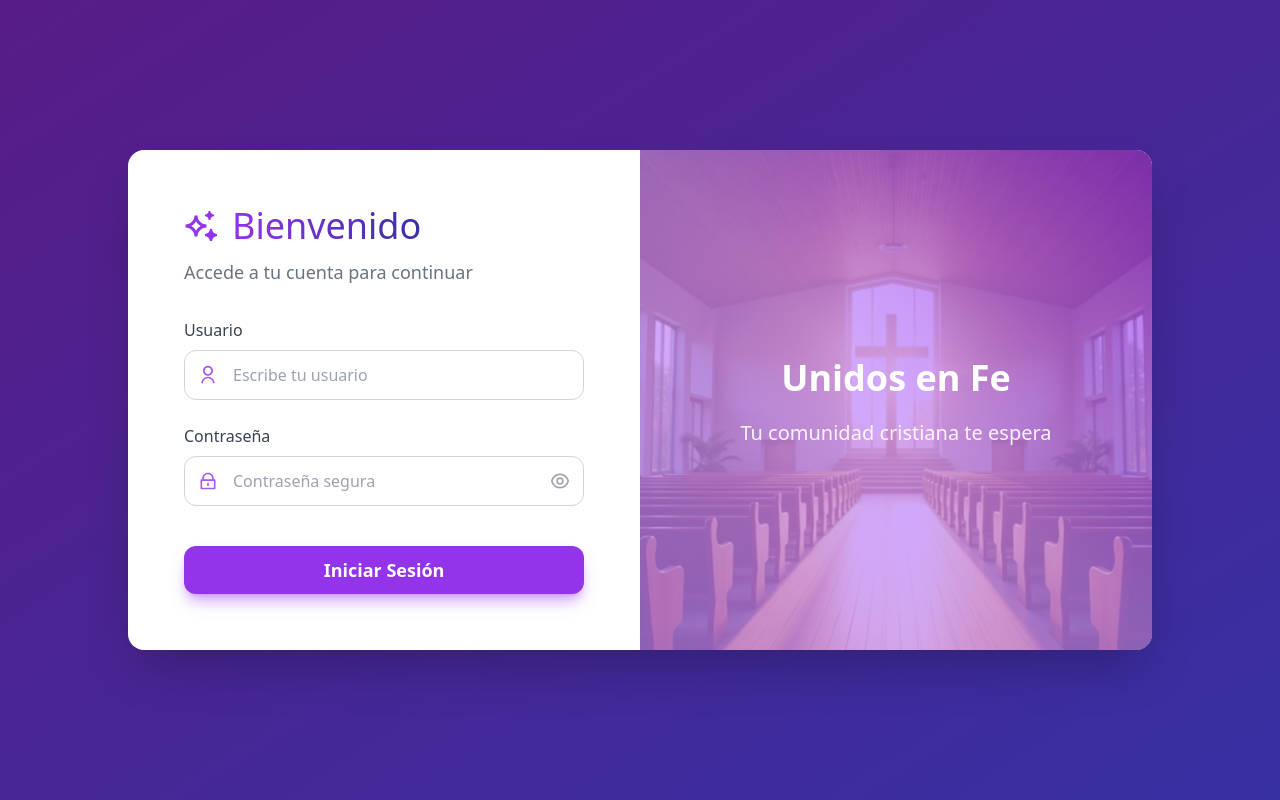
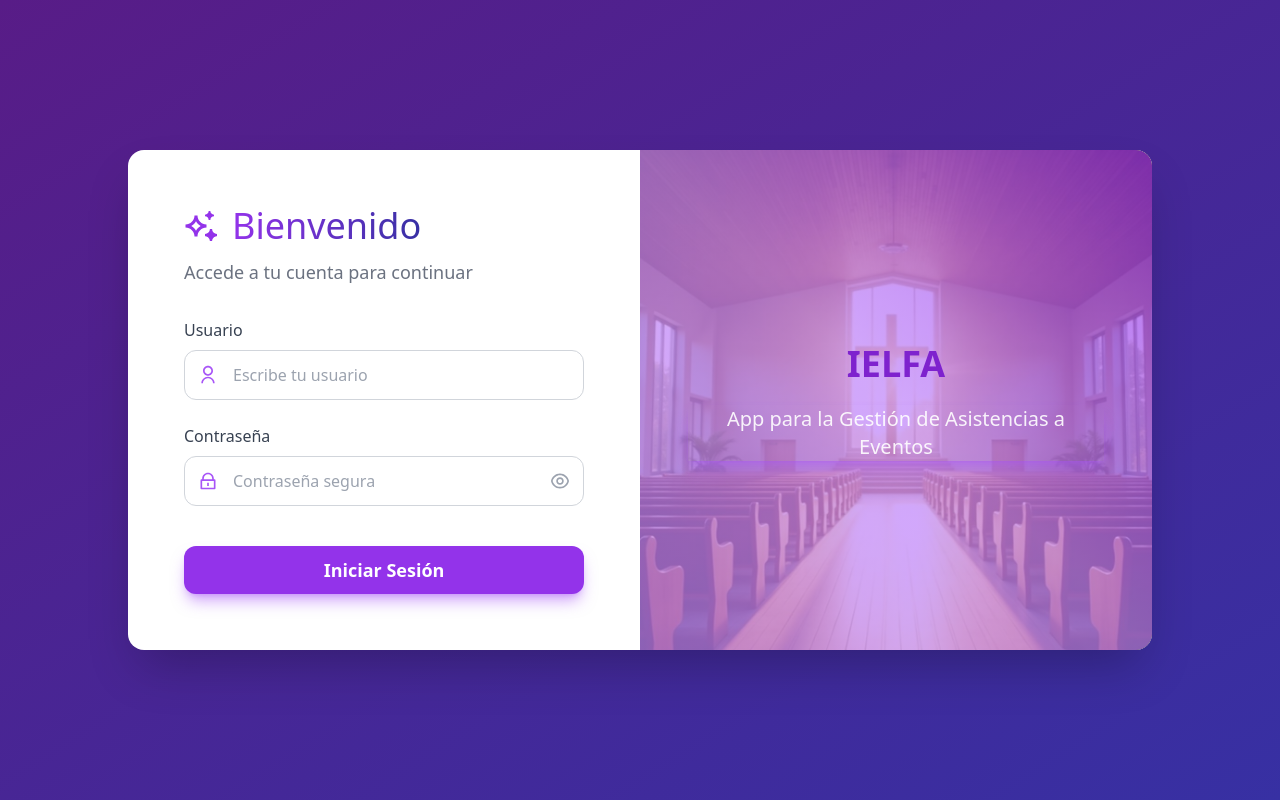
Before and after one commit to EwilAscanio/AppIelfa, a Next.js app: page / in a window 1280 px wide. Built offline with nearby package versions, Linux system fonts and the light colour scheme.

Commit message:
Se reemplazo el inicio de la app a Login

```diff
--- a/src/components/LoginCard.jsx
+++ b/src/components/LoginCard.jsx
@@ -190,11 +190,11 @@ const LoginCard = () => {
             <div className="relative h-full flex items-center justify-center p-12">
               {/* ✨ CAMBIO 2: Texto en color blanco */}
               <div className="text-center text-white">
-                <h3 className="text-4xl font-extrabold mb-4 leading-snug">
-                  Unidos en Fe
+                <h3 className="text-4xl font-extrabold mb-4 leading-snug text-purple-700 animate-pulse">
+                  IELFA
                 </h3>
-                <p className="text-xl opacity-90">
-                  Tu comunidad cristiana te espera
+                <p className="text-xl opacity-90 shadow-lg shadow-purple-500/50 ">
+                  App para la Gestión de Asistencias a Eventos
                 </p>
               </div>
             </div>
--- a/src/components/ui/input.jsx
+++ /dev/null
@@ -1,20 +0,0 @@
-import { cn } from "@/lib/utils";
-
-// Eliminamos las anotaciones de tipo genéricas de TypeScript
-const Input = React.forwardRef(({ className, type, ...props }, ref) => {
-  return (
-    <input
-      type={type}
-      className={cn(
-        "flex h-10 w-full rounded-md border border-input bg-background px-3 py-2 text-base ring-offset-background file:border-0 file:bg-transparent file:text-sm file:font-medium file:text-foreground placeholder:text-muted-foreground focus-visible:outline-none focus-visible:ring-2 focus-visible:ring-ring focus-visible:ring-offset-2 disabled:cursor-not-allowed disabled:opacity-50 md:text-sm",
-        className,
-      )}
-      ref={ref}
-      {...props}
-    />
-  );
-});
-
-Input.displayName = "Input";
-
-export { Input };
```
